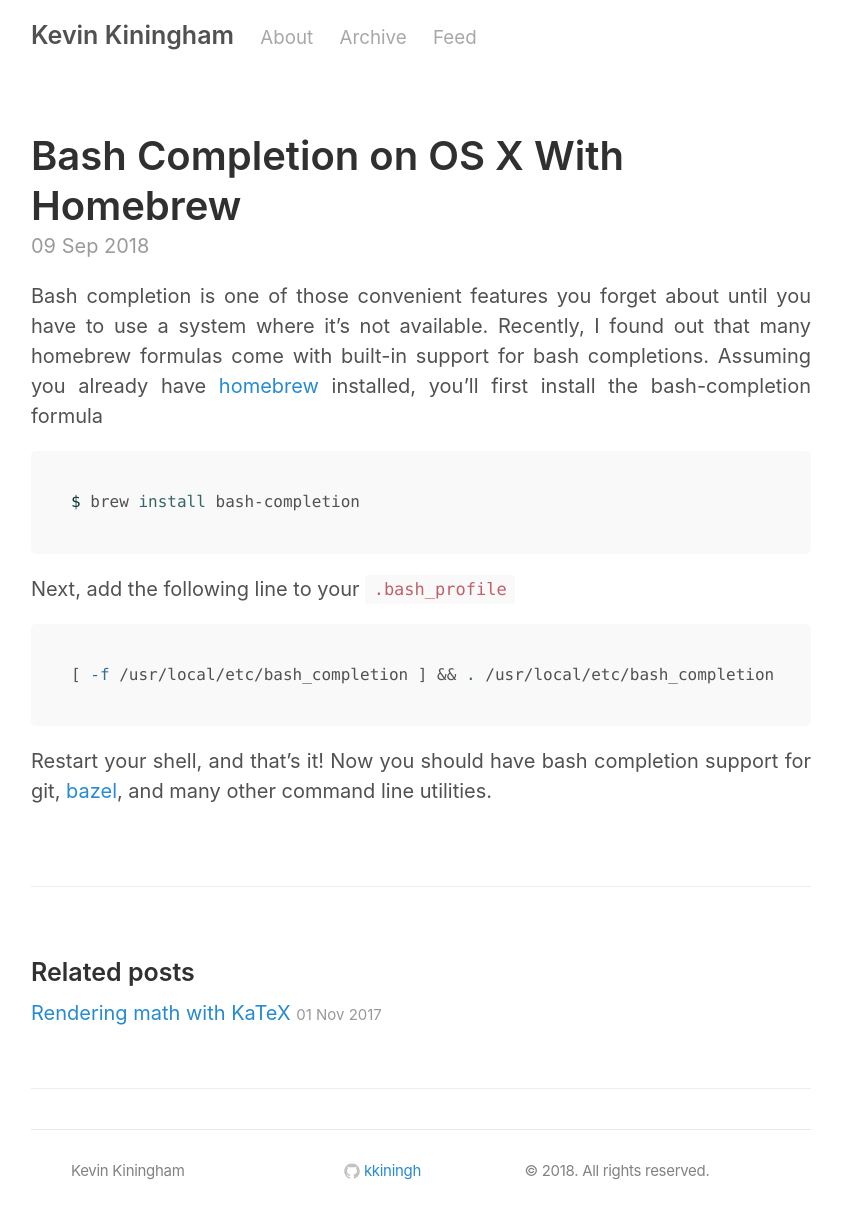
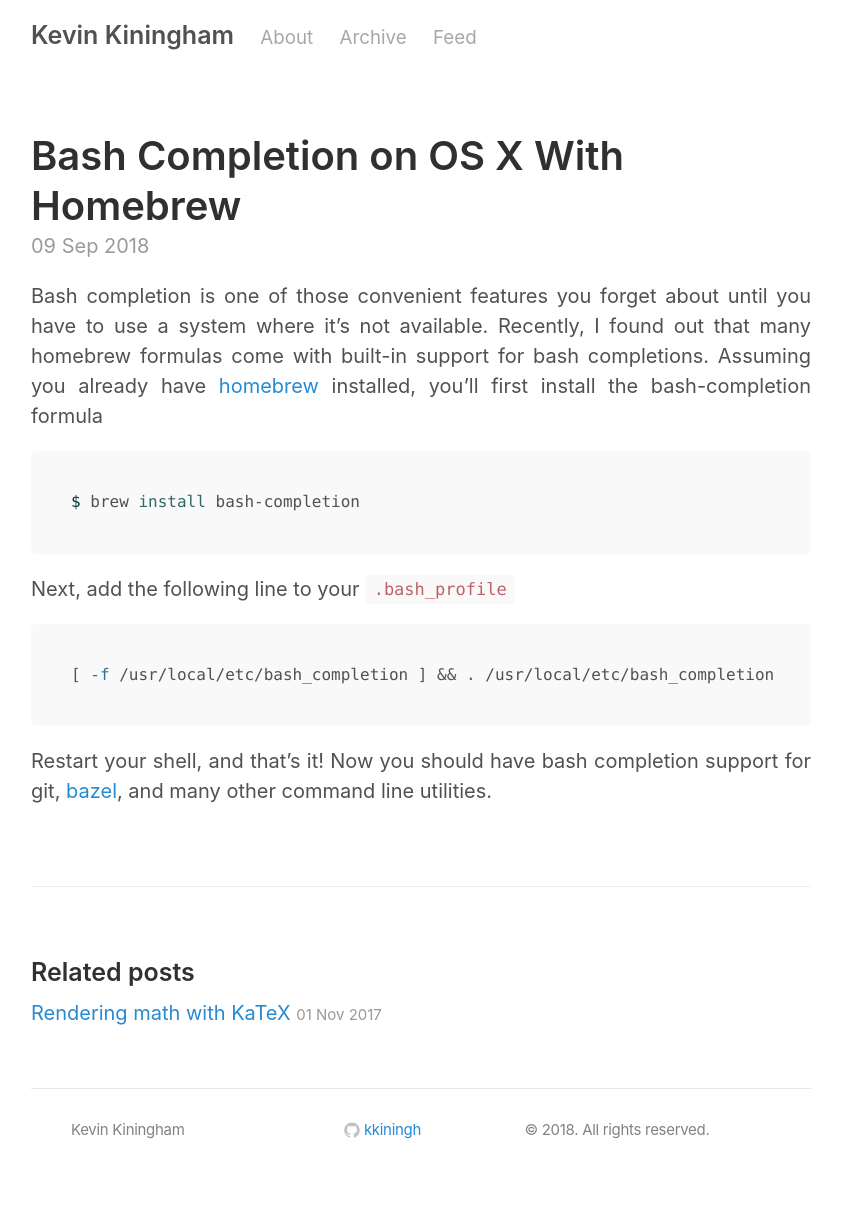
Before and after one commit to kkiningh/kkiningh.github.io, a Jekyll site: the page built from _posts/2018-09-09-bash-completion.md, in a window 1280 px wide. Shown: the whole page, without its empty margins (219-1060 px from the left). Built offline with Jekyll 4.4.1, drawn with Linux system fonts in a browser that asks for light colours; nearby versions of some CDN libraries; after the commit the page ends 1189 px from its top, so only the background shows below that.

Commit message:
Fix minor mis-formatting

```diff
--- a/_sass/_posts.scss
+++ b/_sass/_posts.scss
@@ -40,9 +40,7 @@
 .related {
   padding-top: 2rem;
   padding-bottom: 2rem;
-  margin-bottom: 2rem;
   border-top: 1px solid #eee;
-  border-bottom: 1px solid #eee;
 }
 
 .related-posts {
```
